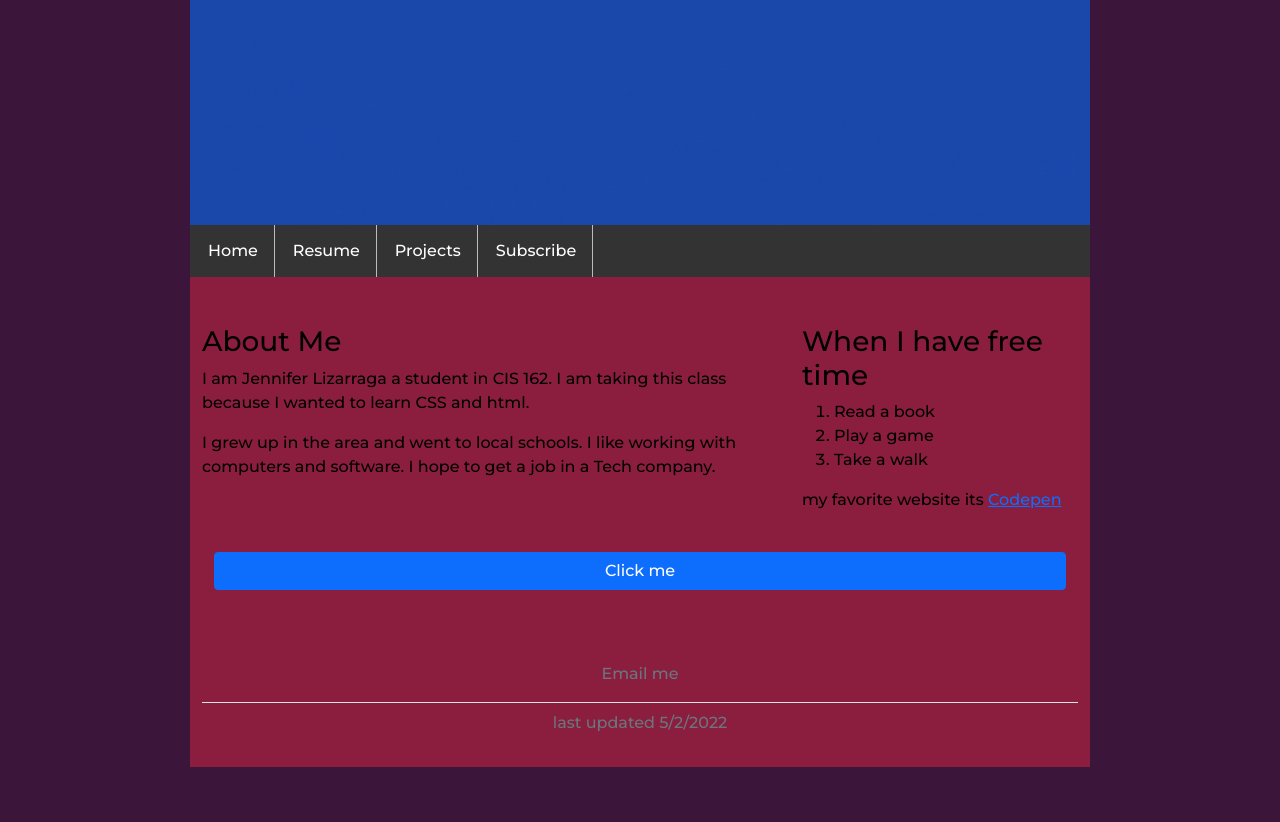
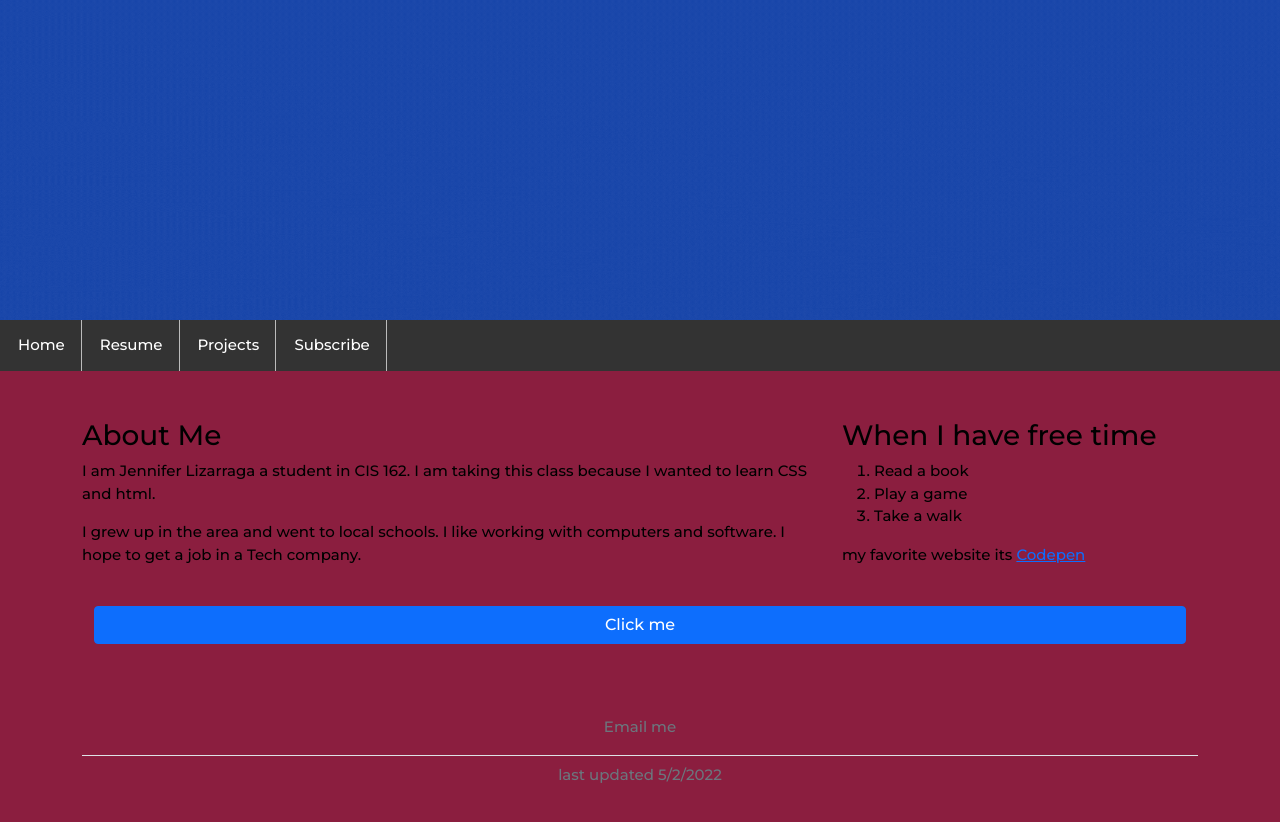
Before and after one commit to Jenlizarraga/Project-3, a plain HTML site: page index.html in a window 1280 px wide. Before the commit the page ends 800 px from the top, so only its background shows below. Drawn offline with nearby package versions, Linux system fonts and the light colour scheme.

Commit message:
Update main.css

```diff
--- a/main.css
+++ b/main.css
@@ -5,7 +5,7 @@
 
 
 html {
-    background: #3C153B;
+    background: #8B1E3F;
 
     }
 
@@ -14,14 +14,8 @@ body {
     background: #8B1E3F;
     color: black;
     font-family: 'Montserrat', sans-serif;
-    font-size: 16px;
+    font-size: 15px;
     line-height: 1.5;
-    margin-left: auto;
-    margin-right: auto;
-    max-width: 900px;
-    min-width: 740px;
-    width: 95%;
-
 
 
 }
```
